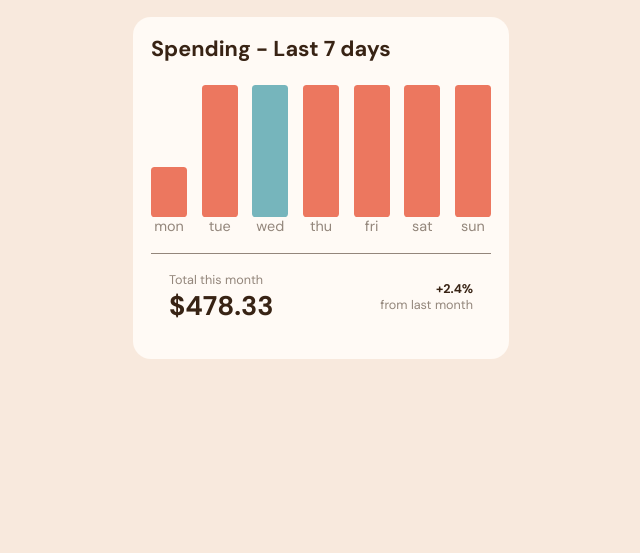
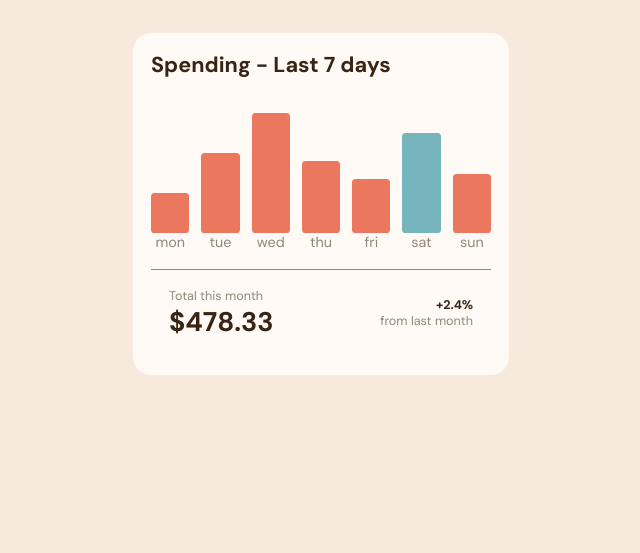
Before and after one commit to ainawinnie/expensesChartComponentMain, a plain HTML site: page index.html in a window 1280 px wide. Shown: the part 247-800 px from the top of the page, without its empty margins (319-959 px from the left). Drawn offline with Linux system fonts and the light colour scheme.

Commit message:
Finishes code

```diff
--- a/CSS/style.css
+++ b/CSS/style.css
@@ -10,7 +10,7 @@ header {
     background-color: var(--softRed);
     color: var(--veryPaleOrange);
 
-    height: 14vh;
+    height: 16vh;
     padding: 0em 1em;
     margin: 2em;
     margin-bottom: 1em;
@@ -72,8 +72,8 @@ header .value {
 }
 
 .column {
-    height: 150px;
-    width: 2em;
+    height: 15vh;
+    width: 3vw;
     border-radius: 0.2em;
     background-color: var(--softRed);
 }
@@ -116,3 +116,24 @@ hr {
     flex-direction: column;
     align-items: flex-end;
 }
+
+.column-value {
+    background-color: var(--darkBrown);
+    color: var(--veryPaleOrange);
+
+    height: 5vh;
+    width: 3vw;
+    border-radius: 0.2em;
+    font-size: 0.7em;
+
+    display: flex;
+    align-items: center;
+    justify-content: center;
+
+    padding: 0.2em;
+    margin-bottom: 0.5em;
+}
+
+.hide {
+    display: none;
+}
--- /dev/null
+++ b/JS/script.js
@@ -0,0 +1,103 @@
+/*Columns */
+const mondayColumn = document.getElementById('mon-column');
+const tuesdayColumn = document.getElementById('tue-column');
+const wednesdayColumn = document.getElementById('wed-column');
+const thursdayColumn = document.getElementById('thu-column');
+const fridayColumn = document.getElementById('fri-column');
+const saturdayColumn = document.getElementById('sat-column');
+const sundayColumn = document.getElementById('sun-column');
+
+/*Defines column heights*/
+
+
+function defineGraph (amountPerDays) {
+    const bigestValue = getBigest(amountPerDays);
+    mondayColumn.style.height = String(calculatesHeight(amountPerDays, 'mon', bigestValue))+'vh';
+    tuesdayColumn.style.height = String(calculatesHeight(amountPerDays, 'tue', bigestValue))+'vh';
+    wednesdayColumn.style.height = String(calculatesHeight(amountPerDays, 'wed', bigestValue))+'vh';
+    thursdayColumn.style.height = String(calculatesHeight(amountPerDays, 'thu', bigestValue))+'vh';
+    fridayColumn.style.height = String(calculatesHeight(amountPerDays, 'fri', bigestValue))+'vh';
+    saturdayColumn.style.height = String(calculatesHeight(amountPerDays, 'sat', bigestValue))+'vh';
+    sundayColumn.style.height = String(calculatesHeight(amountPerDays, 'sun', bigestValue))+'vh';
+
+    addEventInElements(mondayColumn, 'mon', amountPerDays)
+    addEventInElements(tuesdayColumn, 'tue', amountPerDays)
+    addEventInElements(wednesdayColumn, 'wed', amountPerDays)
+    addEventInElements(thursdayColumn, 'thu', amountPerDays)
+    addEventInElements(fridayColumn, 'fri', amountPerDays)
+    addEventInElements(saturdayColumn, 'sat', amountPerDays)
+    addEventInElements(sundayColumn, 'sun', amountPerDays)
+
+    highlightDate()
+
+}
+
+function getBigest (daysList) {
+    let bigestValue = 0;
+    const len = daysList.length;
+
+    for (let i = 0; i < len;  i++) {
+        if (daysList[i].amount > bigestValue) {
+            bigestValue = daysList[i].amount
+        }
+    }
+    return bigestValue
+
+}
+
+function calculatesHeight (amountPerDays, day, bigestValue) {
+    const len = amountPerDays.length;
+    let height = 0;
+
+    for (let i = 0; i < len;  i++) {
+        if (amountPerDays[i].day === day) {
+            height = (amountPerDays[i].amount * 15 / bigestValue);
+        }
+    }
+    return height
+}
+
+
+
+/*Highlights today*/
+function highlightDate () {
+    const dayOfWeekDigit = new Date().getDay();
+    const weekDays = [sundayColumn, mondayColumn, tuesdayColumn, wednesdayColumn, thursdayColumn,
+        fridayColumn, saturdayColumn]
+
+    weekDays [dayOfWeekDigit].style.backgroundColor = 'var(--cyan)';
+}
+
+/*Show values on hover */
+
+function addEventInElements (element, day, amountPerDays) {
+    let value = returnBalance (amountPerDays, day)
+
+    element.addEventListener('mouseover', function () {
+        element.parentNode.firstElementChild.classList.remove('hide');
+        element.parentNode.firstElementChild.innerHTML = value;
+    })
+
+    element.addEventListener('mouseout', function () {
+        element.parentNode.firstElementChild.classList.add('hide');
+    })
+
+
+}
+
+function returnBalance (amountPerDays, day) {
+    const len = amountPerDays.length;
+    for (let i = 0; i < len;  i++) {
+        if (amountPerDays[i].day === day) {
+            dayBalance = amountPerDays[i].amount;
+        }
+    }
+
+    return dayBalance
+}
+
+
+
+
+
+fetch('./data.json').then(r => r.json()).then(defineGraph)
--- a/index.html
+++ b/index.html
@@ -15,6 +15,7 @@
   <link rel="stylesheet" href="./CSS/reset.css">
   <link rel="stylesheet" href="./CSS/style.css">
   <!--JS-->
+  <script src="./JS/script.js" defer></script>
 </head>
 <body>
   <main class="container">
@@ -40,42 +41,49 @@
 
         <div class="week-graph">
           <div class="column-area" id="monday">
-            <div class="column" id="mon-column" style="height: 50px;"></div>
+            <div class="column-value hide" id="mon-value"></div>
+            <div class="column" id="mon-column"></div>
             <p class="day">
               mon
             </p>
           </div>
           <div class="column-area" id="tuesday">
+            <div class="column-value hide" id="tue-value"></div>
             <div class="column" id="tue-column"></div>
             <p class="day">
               tue
             </p>
           </div>
           <div class="column-area" id="wednesday">
-            <div class="column" id="wed-column" style="background-color:var(--cyan) ;"></div>
+            <div class="column-value hide" id="wed-value"></div>
+            <div class="column" id="wed-column" ></div>
             <p class="day">
               wed
             </p>
           </div>
           <div class="column-area" id="thursday">
+            <div class="column-value hide" id="thu-value"></div>
             <div class="column" id="thu-column"></div>
             <p class="day">
               thu
             </p>
           </div>
           <div class="column-area" id="friday">
+            <div class="column-value hide" id="fri-value"></div>
             <div class="column" id="fri-column"></div>
             <p class="day">
               fri
             </p>
           </div>
           <div class="column-area" id="saturday">
+            <div class="column-value hide" id="sat-value"></div>
             <div class="column" id="sat-column"></div>
             <p class="day">
               sat
             </p>
           </div>
           <div class="column-area" id="sunday">
+            <div class="column-value hide" id="sun-value">$15.03</div>
             <div class="column" id="sun-column"></div>
             <p class="day">
               sun
```
